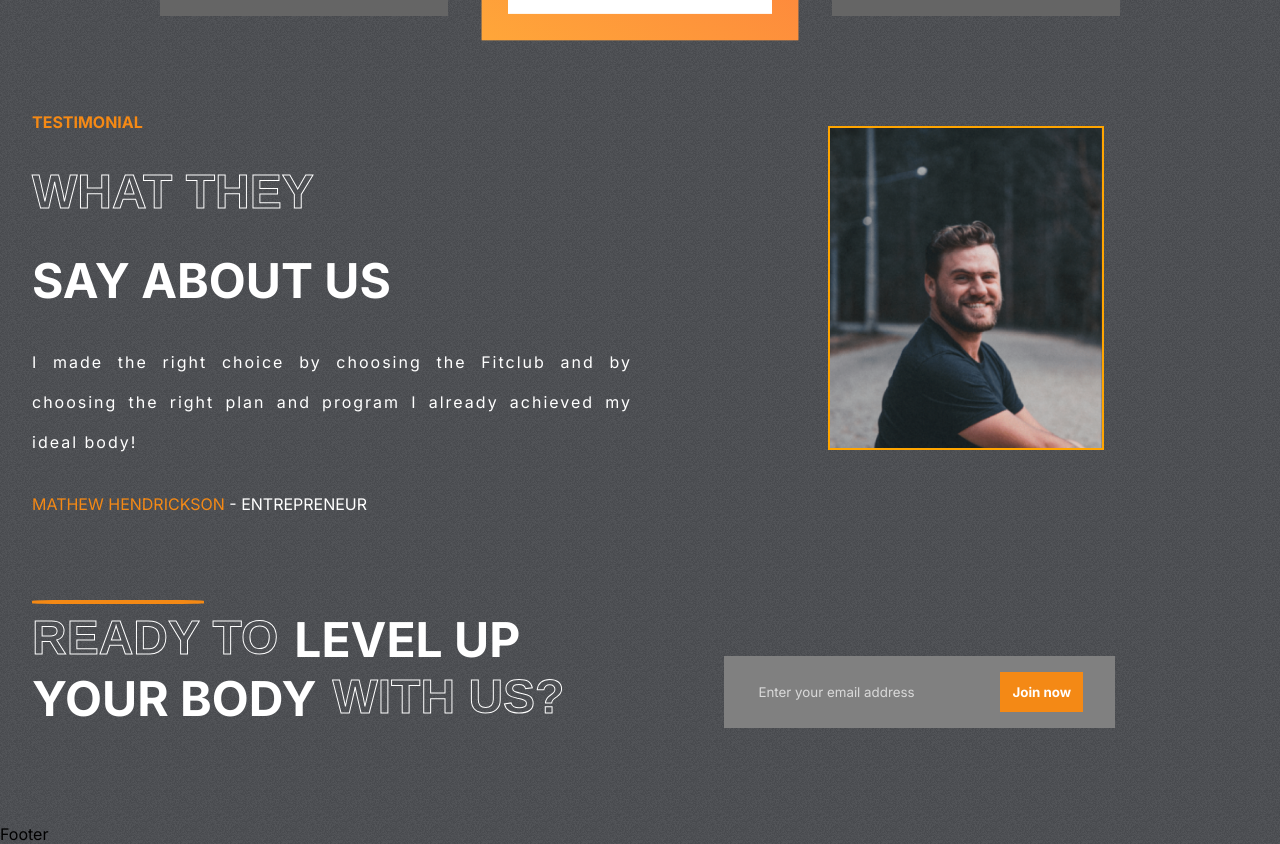
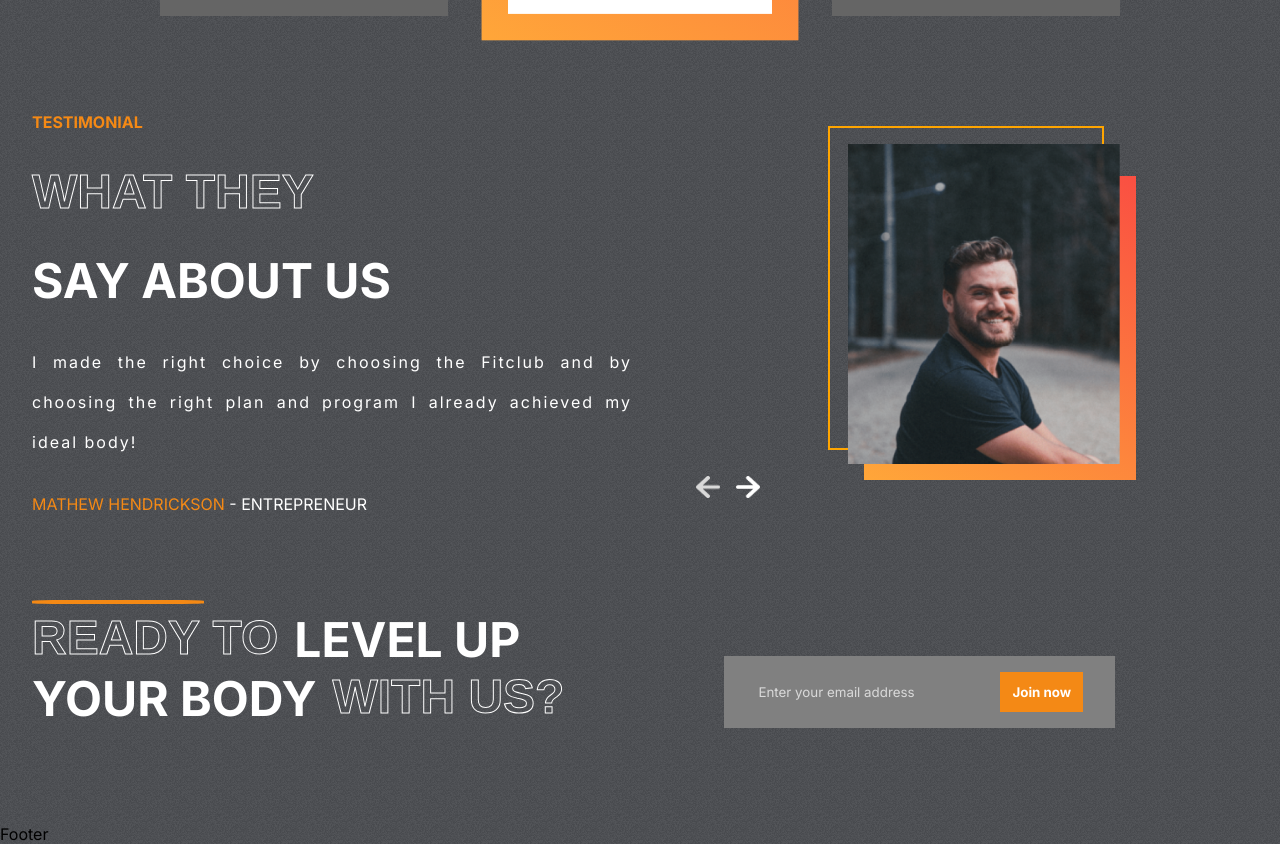
Before and after one commit to Mhira-codes/Get-Fit_CLub, a React (Create React App) app: page / in a window 1280 px wide. Shown: the part 2420-3264 px from the top of the page. Built offline with nearby package versions, Linux system fonts and the light colour scheme.

Commit message:
changes testimonial jsx fils

```diff
--- a/src/components/Hero/Testimonials/Testimonial.jsx
+++ b/src/components/Hero/Testimonials/Testimonial.jsx
@@ -1,7 +1,8 @@
 import React, { useState } from "react";
 import "./Testimonial.css";
 import { testimonialsData } from "../../../data/testimonialsData";
-
+import leftArrow from "../../../assets/leftArrow.png"
+import rightArrow from "../../../assets/rightArrow.png"
 const Testimonial = () => {
   const [getData, setgetData] = useState(0);
   const getlength = testimonialsData.length;
@@ -18,7 +19,23 @@ const Testimonial = () => {
         </span>
       </div>
       <div className="right-testimonial">
+        <div></div>
+        <div></div>
         <img src={testimonialsData[getData].image} alt="" />
+
+        <div className="arrows">
+       <img src={leftArrow} alt=""
+       onClick={()=>(
+        getData===0?setgetData(getlength-1):setgetData((prev)=>prev-1)
+       )}
+
+       />
+       <img src={rightArrow} alt=""
+       onClick={()=>(
+        getData===getlength-1?setgetData(0):setgetData((prev)=>prev+1)
+       )}
+       />
+        </div>
       </div>
     </div>
   );
```
